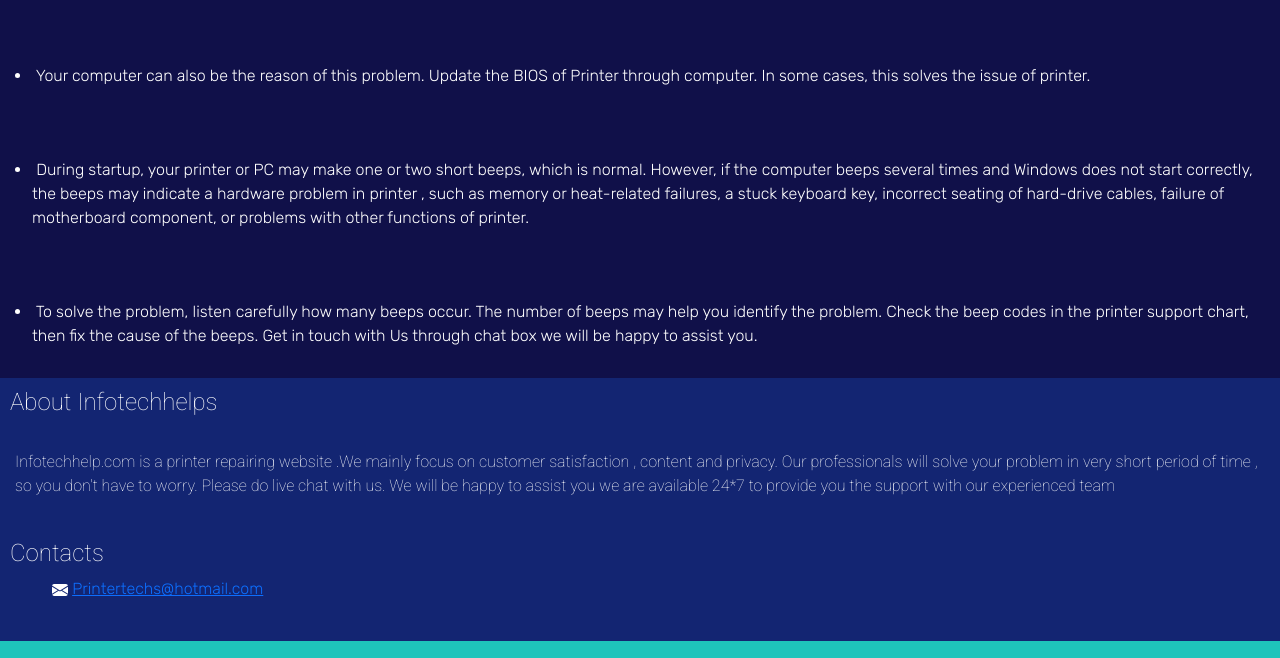
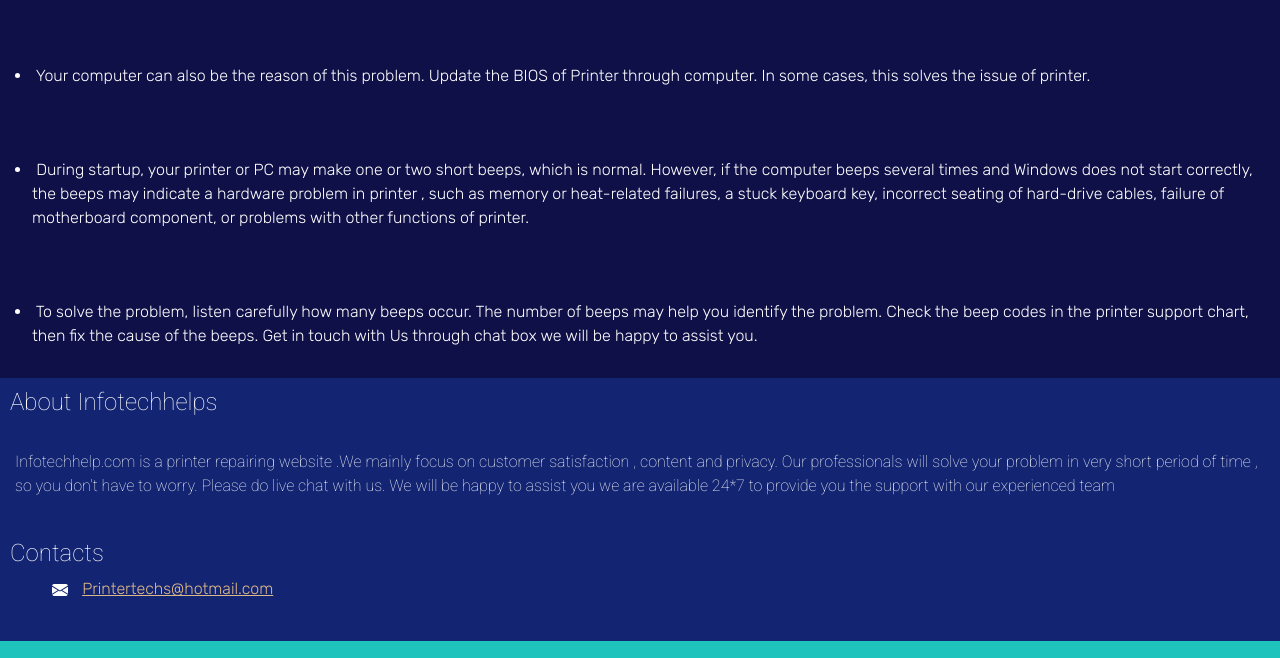
Before and after one commit to aamirashraf736/aamirashraf736.github.io, a plain HTML site: page index.html in a window 1280 px wide. Shown: the part 668-1326 px from the top of the page. Drawn offline with nearby package versions, Linux system fonts and the light colour scheme.

Commit message:
Update index.html

```diff
--- a/index.html
+++ b/index.html
@@ -60,7 +60,7 @@ Look at the right side bottom corner of your computer screen to chat with us.
                             <svg xmlns="http://www.w3.org/2000/svg" width="16" height="16" fill="currentColor" class="bi bi-envelope-fill" viewBox="0 0 16 16">
                                 <path d="M.05 3.555A2 2 0 0 1 2 2h12a2 2 0 0 1 1.95 1.555L8 8.414.05 3.555zM0 4.697v7.104l5.803-3.558L0 4.697zM6.761 8.83l-6.57 4.027A2 2 0 0 0 2 14h12a2 2 0 0 0 1.808-1.144l-6.57-4.027L8 9.586l-1.239-.757zm3.436-.586L16 11.801V4.697l-5.803 3.546z"/>
                               </svg><span></span>
-                            <a href="mailto: Printertechs@hotmail.com"> Printertechs@hotmail.com</a></li>
+                            <a class="mail" href="mailto: Printertechs@hotmail.com"> Printertechs@hotmail.com</a></li>
                         </li>
 
                     </ul>
```
